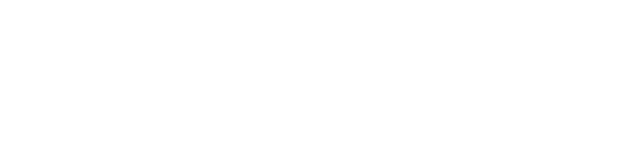
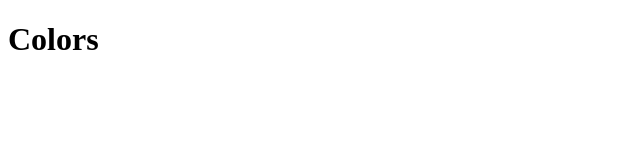
Before and after one commit to zach-ryan-butler/static-express, a website: page public/index.html in a window 1280 px wide. Shown: the whole page, without its empty margins (0-640 px from the left). Drawn offline with Linux system fonts and the light colour scheme.

Commit message:
made home page

```diff
--- a/public/index.html
+++ b/public/index.html
@@ -4,9 +4,9 @@
     <meta charset="UTF-8">
     <meta name="viewport" content="width=device-width, initial-scale=1.0">
     <meta http-equiv="X-UA-Compatible" content="ie=edge">
-    <title>Document</title>
+    <title>Colors</title>
 </head>
 <body>
-
+    <h1>Colors</h1>
 </body>
 </html>
```
